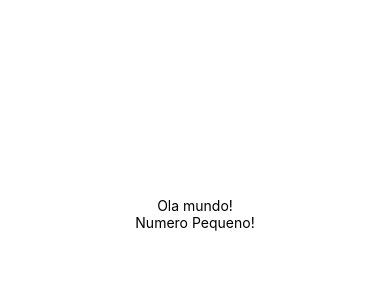
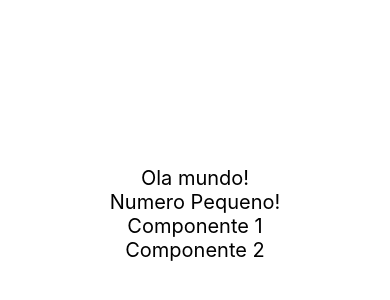
Before and after one commit to den-duar/P5, a React Native app in the folder ProjetoReactNative/: screen / in a window 390 px wide. Shown: the part 208-508 px from the top of the page. Built offline with nearby package versions, Linux system fonts and the light colour scheme.

Commit message:
Org imports/estilo em arquivo unico afetando td

```diff
--- a/ProjetoReactNative/App.jsx
+++ b/ProjetoReactNative/App.jsx
@@ -1,16 +1,17 @@
-
-import Central from "./src/Central";
 import Primeiro from "./src/components/Primeiro";
 import PrimeiroProps from "./src/components/PrimeiroProps";
-import { View } from "react-native";
-import estilos from "./src/estilos";
+import { View, Text } from "react-native";
+import Estilos from "./src/components/Estilos";
+import { Group1, Group2 } from "./src/components/Multi";
 
 export default function App() {
   return (
 
-      <View style = {estilos.text}>
-      <Primeiro/>
-      <PrimeiroProps/>
+      <View style = {Estilos.view}>
+        <Primeiro/>
+        <PrimeiroProps/>
+        <Group1/>
+        <Group2/>
       </View>
 
   );
--- a/ProjetoReactNative/src/estilos.jsx
+++ b/ProjetoReactNative/src/components/Estilos.jsx
@@ -1,10 +1,13 @@
 import { StyleSheet } from "react-native";
 
 export default StyleSheet.create({
-    text:{
-        fontSize: 20,
+    view:{
         flexGrow: 1,
         justifyContent: 'center',
         alignItems: 'center'
+    },
+    text:{
+        fontSize: 20
     }
+
 })
--- /dev/null
+++ b/ProjetoReactNative/src/components/Multi.jsx
@@ -0,0 +1,15 @@
+import { Text } from "react-native";
+import Estilos from "./Estilos";
+
+
+export const Group1 = () => {
+    return (
+              <Text style = {Estilos.text}>Componente 1</Text>
+    )
+  }
+
+export const Group2 = () => {
+    return (
+              <Text style = {Estilos.text}>Componente 2</Text>
+    )
+  }
--- a/ProjetoReactNative/src/components/Primeiro.jsx
+++ b/ProjetoReactNative/src/components/Primeiro.jsx
@@ -1,14 +1,11 @@
-import React from 'react'
-import { Text, View, StyleSheet } from 'react-native'
-import estilos from '../estilos'
+
+import { Text } from 'react-native'
+import Estilos from './Estilos'
+
 
 const Primeiro = () => {
   return (
-
-        <View>
-            <Text>Ola mundo!</Text>
-        </View>
-
+            <Text style = {Estilos.text}>Ola mundo!</Text>
   )
 }
 
--- a/ProjetoReactNative/src/components/PrimeiroProps.jsx
+++ b/ProjetoReactNative/src/components/PrimeiroProps.jsx
@@ -1,12 +1,13 @@
-import React from 'react'
-import { Text, View } from 'react-native'
+
+import { Text } from 'react-native'
+import Estilos from './Estilos'
 
 const PrimeiroProps = (props) => {
 
     const texto = props.numero >= 10 ? "Numero Grande!" : "Numero Pequeno!"
     return (
 
-            <Text>
+            <Text style = {Estilos.text}>
                 {texto}
             </Text>
 
```
